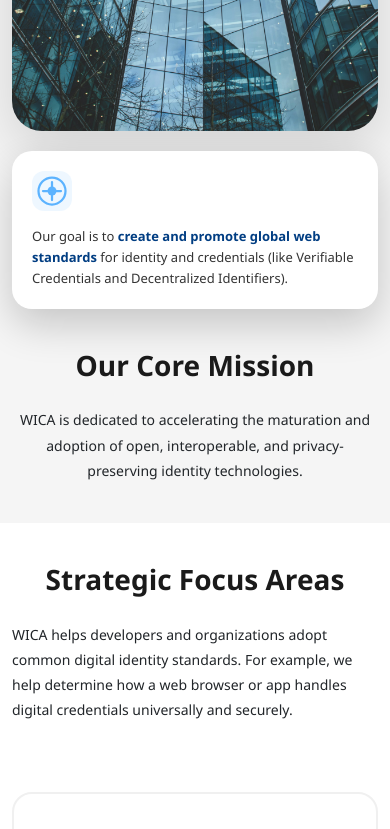
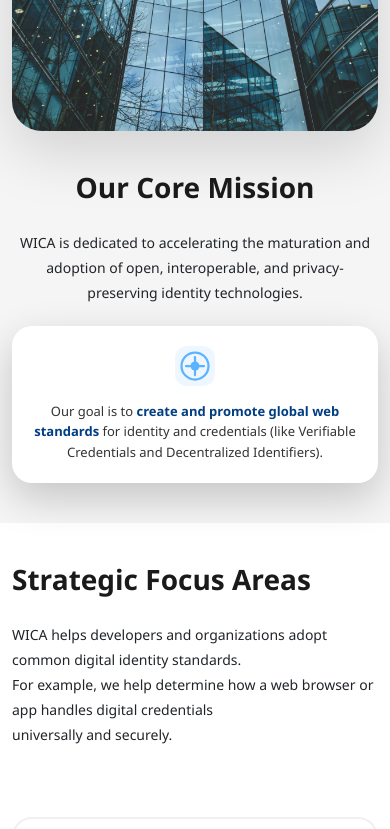
Before and after one commit to bimaega15/landing-page-wica, a plain HTML site: page index.html in a window 390 px wide. Shown: the part 1140-1969 px from the top of the page. Drawn offline with nearby package versions, Linux system fonts and the light colour scheme.

Commit message:
Update landing page

```diff
--- a/assets/css/styles.css
+++ b/assets/css/styles.css
@@ -53,6 +53,7 @@
   font-weight: 500;
   line-height: 1.3;
   letter-spacing: 0.5px;
+  text-align: center;
 }
 
 .logo-text-line1 {
@@ -481,10 +482,6 @@
 
 /* Floating Card */
 .mission-card {
-  position: absolute;
-  bottom: 7%;
-  left: 100%;
-  transform: translateX(-50%);
   background: white;
   border-radius: 20px;
   padding: 25px 30px;
@@ -492,18 +489,17 @@
   display: flex;
   gap: 20px;
   align-items: flex-start;
-  max-width: 90%;
   animation: floatCard 3s ease-in-out infinite;
-  width: 80%;
+  margin-top: 30px;
 }
 
 @keyframes floatCard {
   0%,
   100% {
-    transform: translateX(-50%) translateY(0);
+    transform: translateY(0);
   }
   50% {
-    transform: translateX(-50%) translateY(-10px);
+    transform: translateY(-10px);
   }
 }
 
@@ -524,7 +520,7 @@
 
 .mission-card-text p {
   margin: 0;
-  font-size: 14px;
+  font-size: 16px;
   line-height: 1.6;
   color: #333;
 }
@@ -579,21 +575,19 @@
   }
 
   .mission-card {
-    left: 50%;
-    transform: translateX(-50%);
-    max-width: 90%;
-    width: 90%;
+    max-width: 100%;
+    width: 100%;
     padding: 20px 25px;
-    bottom: 5%;
+    margin-top: 30px;
   }
 
   @keyframes floatCard {
     0%,
     100% {
-      transform: translateX(-50%) translateY(0);
+      transform: translateY(0);
     }
     50% {
-      transform: translateX(-50%) translateY(-10px);
+      transform: translateY(-10px);
     }
   }
 }
@@ -616,8 +610,6 @@
   }
 
   .mission-card {
-    position: static;
-    transform: none;
     flex-direction: column;
     gap: 15px;
     padding: 20px;
@@ -664,6 +656,7 @@
   color: #1a1a1a;
   margin-bottom: 25px;
   line-height: 1.2;
+  text-align: left;
 }
 
 .focus-subtitle {
@@ -1754,3 +1747,9 @@
     height: 20px !important;
   }
 }
+
+@media (max-width: 575px) {
+  .mission-card-icon {
+    margin: 0 auto;
+  }
+}
--- a/index.html
+++ b/index.html
@@ -86,8 +86,8 @@
               Building Global Standards for Web Digital Identity
             </h1>
             <p class="hero-subtitle">
-              The Web Identity & Credentials Adoption Community Group — An
-              initiative of the World Wide Web Consortium (W3C).
+              The Web Identity & Credentials Adoption Community Group <br />
+              An initiative of the World Wide Web Consortium (W3C).
             </p>
             <a href="#get-involved" class="btn-get-involved">
               Get Involved Today →
@@ -137,6 +137,18 @@
                 alt="Modern Building"
                 class="mission-img"
               />
+            </div>
+          </div>
+
+          <!-- Right Side - Content -->
+          <div class="col-lg-6 mission-content-col" data-aos="fade-left">
+            <div class="mission-content">
+              <h2 class="mission-title">Our Core Mission</h2>
+              <p class="mission-description">
+                WICA is dedicated to accelerating the maturation and adoption of
+                open, interoperable, and privacy-preserving identity
+                technologies.
+              </p>
 
               <!-- Floating Card -->
               <div class="mission-card">
@@ -176,18 +188,6 @@
               </div>
             </div>
           </div>
-
-          <!-- Right Side - Content -->
-          <div class="col-lg-6 mission-content-col" data-aos="fade-left">
-            <div class="mission-content">
-              <h2 class="mission-title">Our Core Mission</h2>
-              <p class="mission-description">
-                WICA is dedicated to accelerating the maturation and adoption of
-                open, interoperable, and privacy-preserving identity
-                technologies.
-              </p>
-            </div>
-          </div>
         </div>
       </div>
     </section>
@@ -200,9 +200,13 @@
           <h2 class="focus-title">Strategic Focus Areas</h2>
           <p class="focus-subtitle">
             WICA helps developers and organizations adopt common digital
-            identity standards. For example, we help determine how a web browser
-            or app handles digital credentials universally and securely.
+            identity standards.
           </p>
+          <p class="focus-subtitle">
+            For example, we help determine how a web browser or app handles
+            digital credentials
+          </p>
+          <p class="focus-subtitle">universally and securely.</p>
         </div>
 
         <!-- Focus Cards -->
```
